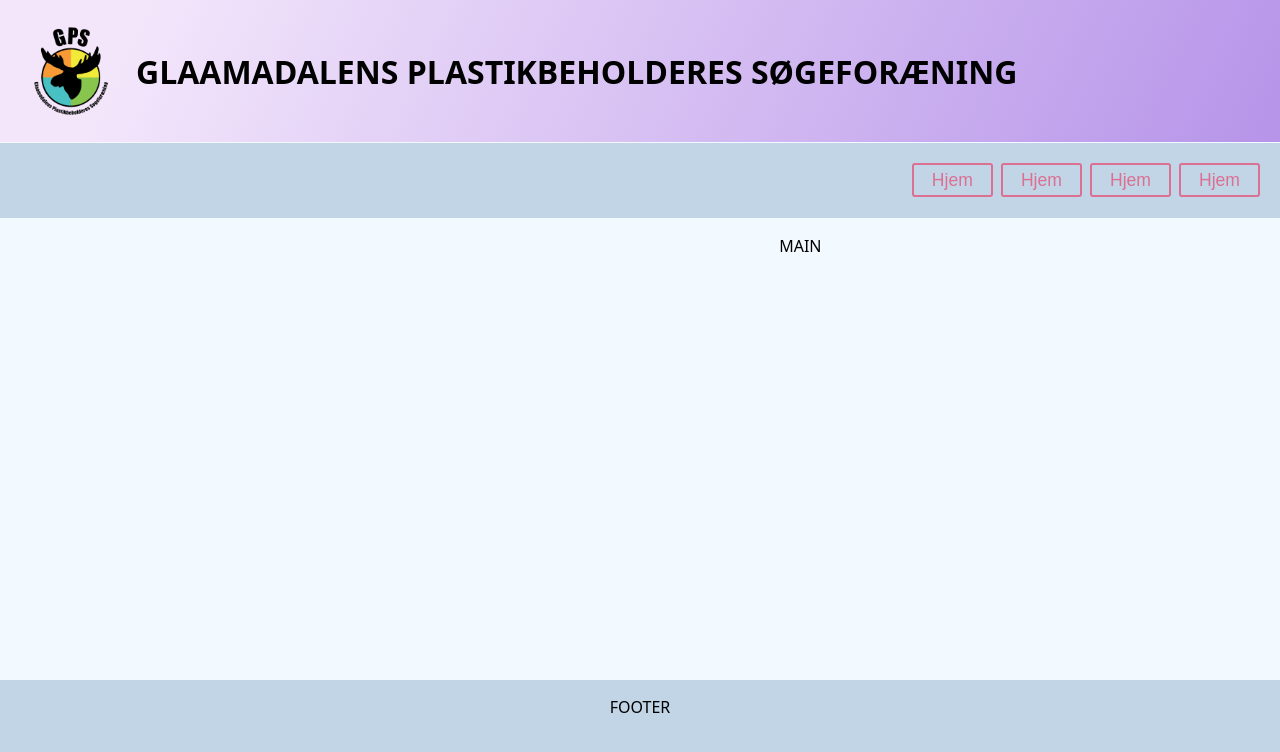
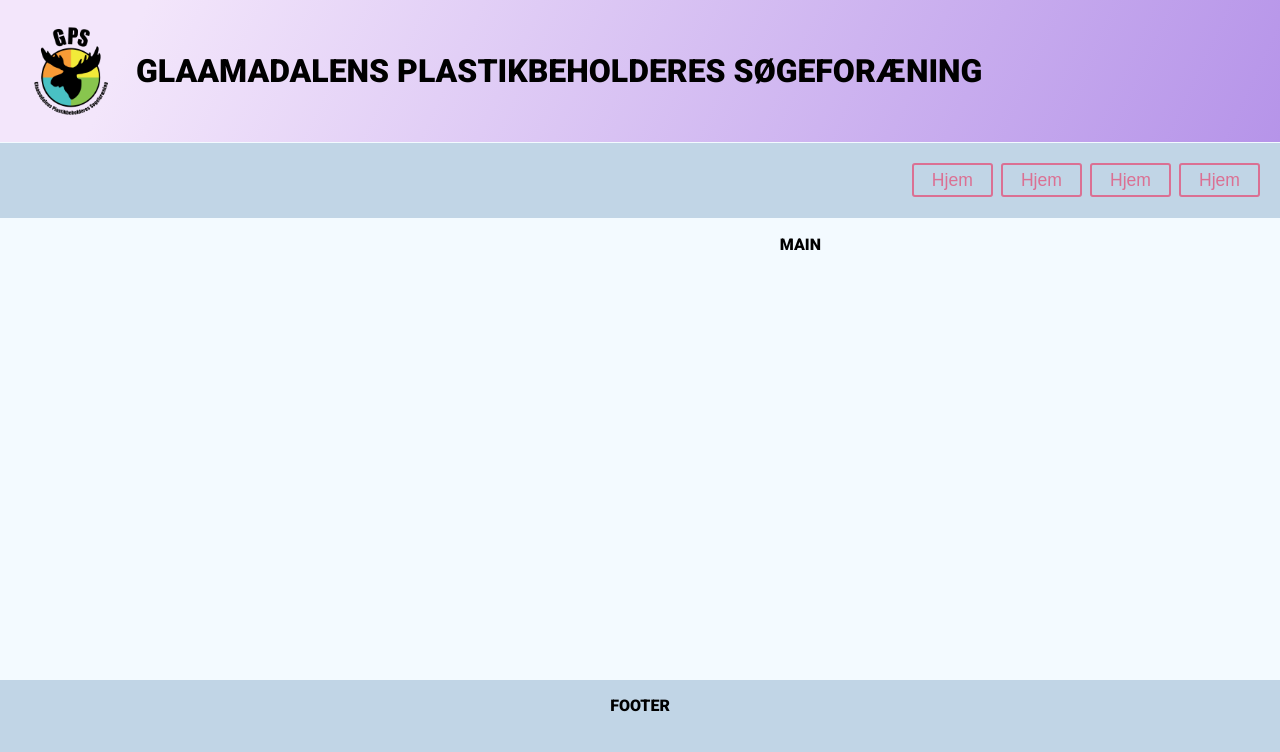
Before and after one commit to OleTjernstad/gps.cms, a Next.js app: page / in a window 1280 px wide. Shown: the top 752 px of the page. Built offline with nearby package versions, Linux system fonts and the light colour scheme.

Commit message:
added grid and rename files

```diff
--- a/layouts/blog/header.tsx
+++ b/layouts/main/header.tsx
@@ -16,6 +16,9 @@ const HeaderContainer = styled.div`
   display: flex;
   flex-direction: row;
   align-items: center;
+  @media (max-width: 900px) {
+    flex-direction: column;
+  }
 `;
 
 const LogoBlock = styled.div`
--- a/pages/index.tsx
+++ b/pages/index.tsx
@@ -1,4 +1,4 @@
-import { Blog } from "../layouts/blog";
+import { Blog } from "../layouts/main";
 import Head from "next/head";
 import type { NextPage } from "next";
 
--- a/styles/globals.css
+++ b/styles/globals.css
@@ -1,4 +1,4 @@
-@import url('https://fonts.googleapis.com/css2?family=Roboto:wght@100;300&display=swap');
+@import url('https://fonts.googleapis.com/css2?family=Roboto:wght@100;300;900&display=swap');
 
 * {
     box-sizing: border-box;
@@ -7,7 +7,6 @@
 body {
     height: 100vh;
     margin: 0;
-    font-family: 'Roboto', sans-serif;
-    font: 500 100% system-ui, sans-serif;
+    font: 900 100% 'Roboto', sans-serif;
     text-transform: uppercase;
 }
```
Also changed, not shown: layouts/main/index.tsx (renamed from layouts/blog.tsx, +4 -4 lines), layouts/main/aside.tsx (renamed from layouts/blog/aside.tsx), layouts/main/footer.tsx (renamed from layouts/blog/footer.tsx), layouts/main/navbar.tsx (renamed from layouts/blog/navbar.tsx).
